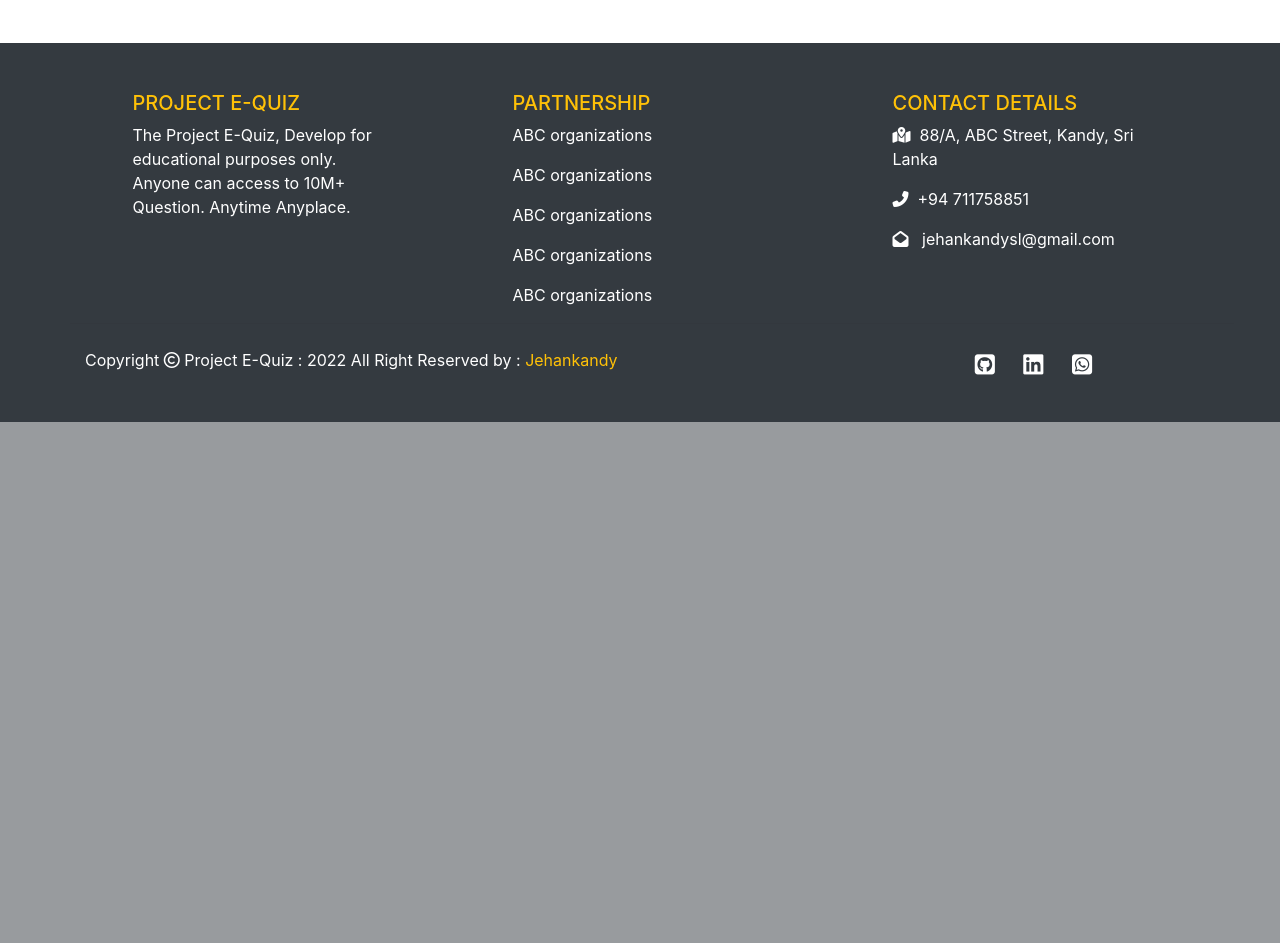
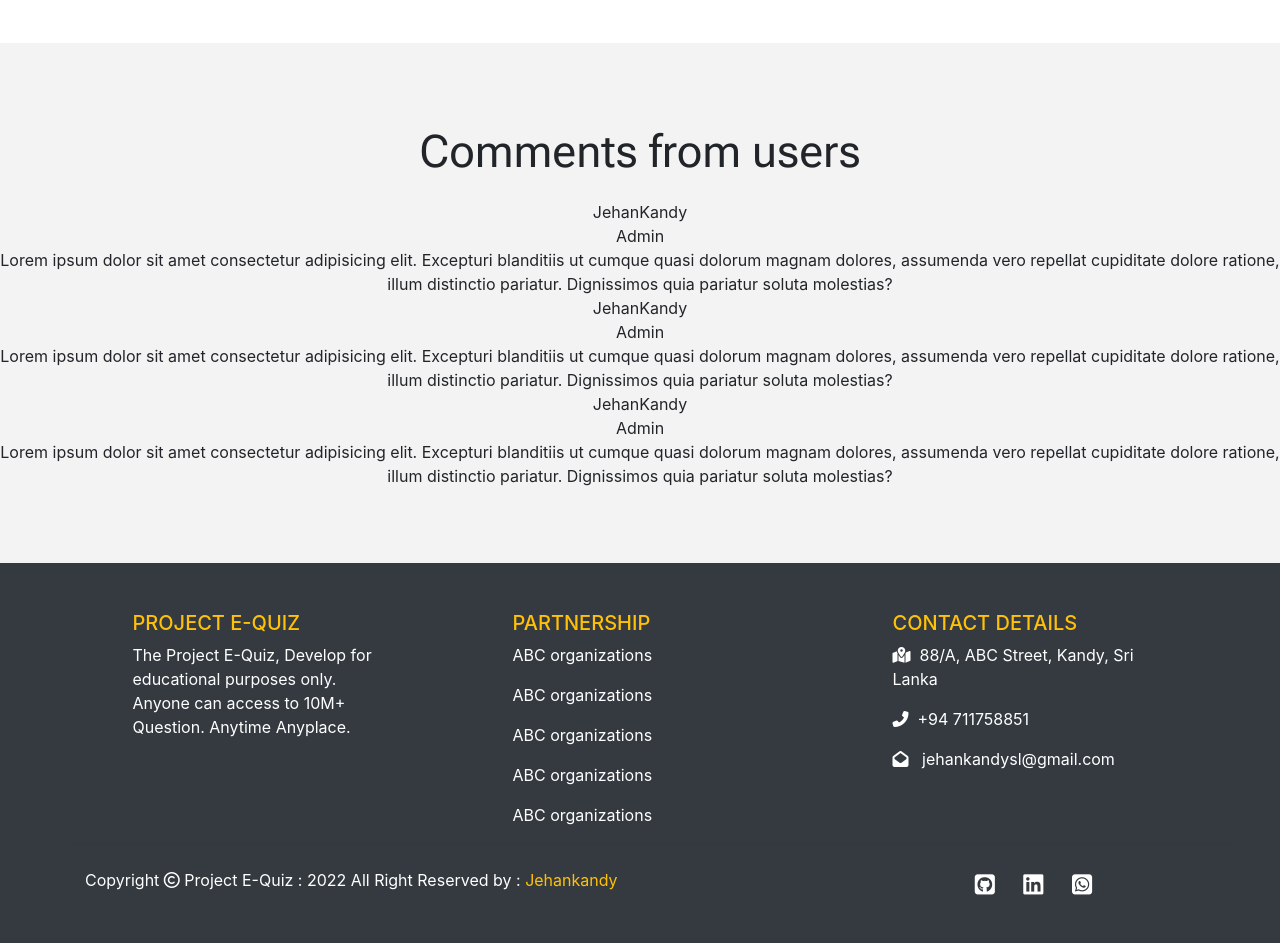
Before and after one commit to JehanKandy/Online-Quiz-System, a PHP site: page / in a window 1280 px wide. Shown: the part 1737-2680 px from the top of the page. Before the commit the page ends 2159 px from the top, so only its background shows below. Run offline with PHP 8.4, Linux system fonts and the light colour scheme; some libraries are stand-ins or nearby versions; some web fonts are replaced.

Commit message:
Update index.php

```diff
--- a/index.php
+++ b/index.php
@@ -16,7 +16,36 @@
     <div class="grid-item7">In IQ</div>
     <div class="grid-item8">In IT</div>
 </div>
-
+<div class="comment">
+    <div class="title">
+        Comments from users
+    </div>
+    <div class="body">
+        <div class="comment-grid">
+            <div class="comment1">
+                <div class="usern">JehanKandy</div>
+                <div class="user-roll">Admin</div>
+                <div class="comment-body">
+                    Lorem ipsum dolor sit amet consectetur adipisicing elit. Excepturi blanditiis ut cumque quasi dolorum magnam dolores, assumenda vero repellat cupiditate dolore ratione, illum distinctio pariatur. Dignissimos quia pariatur soluta molestias?
+                </div>
+            </div>
+            <div class="comment2">
+                <div class="usern">JehanKandy</div>
+                <div class="user-roll">Admin</div>
+                <div class="comment-body">
+                    Lorem ipsum dolor sit amet consectetur adipisicing elit. Excepturi blanditiis ut cumque quasi dolorum magnam dolores, assumenda vero repellat cupiditate dolore ratione, illum distinctio pariatur. Dignissimos quia pariatur soluta molestias?
+                </div>
+            </div>
+            <div class="comment3">
+                <div class="usern">JehanKandy</div>
+                <div class="user-roll">Admin</div>
+                <div class="comment-body">
+                    Lorem ipsum dolor sit amet consectetur adipisicing elit. Excepturi blanditiis ut cumque quasi dolorum magnam dolores, assumenda vero repellat cupiditate dolore ratione, illum distinctio pariatur. Dignissimos quia pariatur soluta molestias?
+                </div>
+            </div>
+        </div>
+    </div>
+</div>
 
 
 <?php include "lib/layouts/home_footer.php";?>
```
